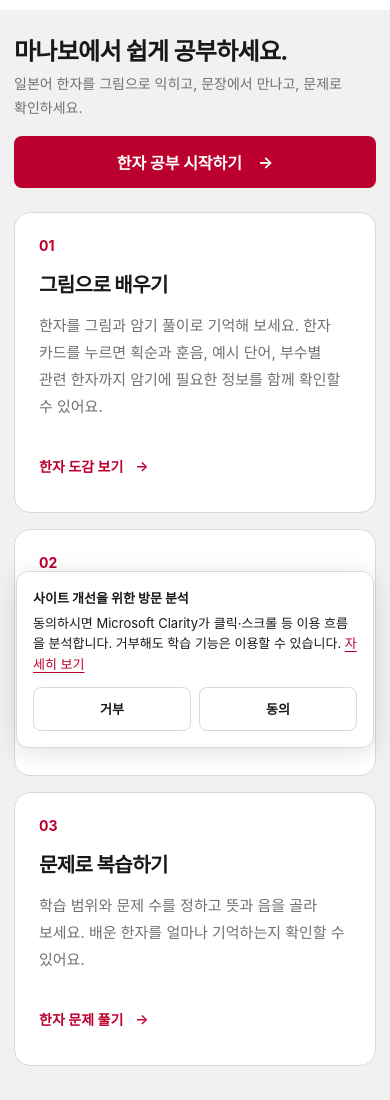
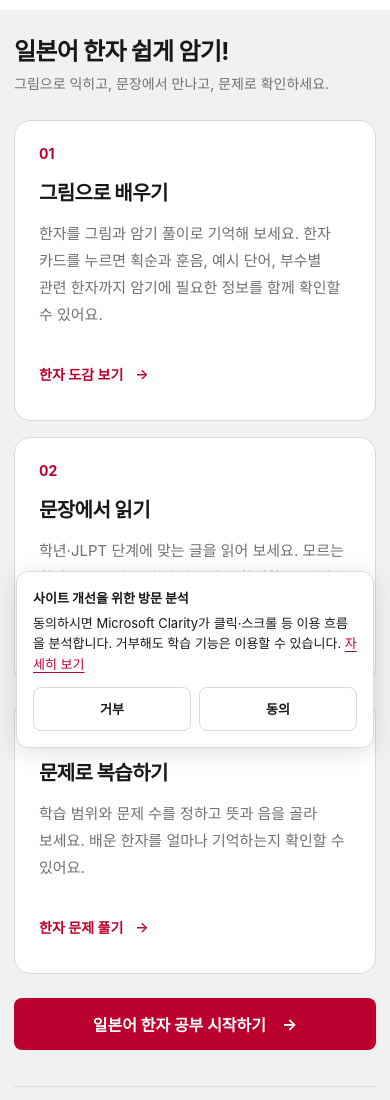
Before and after one commit to shin-kaku/manabo, a website built with Vite: page index.html in a window 390 px wide. Shown: the part 80-1180 px from the top of the page. Built offline with nearby package versions, Linux system fonts and the light colour scheme.

Commit message:
안내 가이드 수정

```diff
--- a/index.html
+++ b/index.html
@@ -64,10 +64,9 @@
         <section class="home-guide" aria-labelledby="guide-title">
           <div class="home-guide-header">
             <div class="home-guide-copy">
-              <h1 id="guide-title">마나보에서 쉽게 공부하세요.</h1>
-              <p class="home-guide-lead">일본어 한자를 그림으로 익히고, 문장에서 만나고, 문제로 확인하세요.</p>
+              <h1 id="guide-title">일본어 한자 쉽게 암기!</h1>
+              <p class="home-guide-lead">그림으로 익히고, 문장에서 만나고, 문제로 확인하세요.</p>
             </div>
-            <a class="home-start" href="/kanji/">한자 공부 시작하기 <span aria-hidden="true">→</span></a>
           </div>
           <ol class="home-steps">
             <li>
@@ -89,6 +88,9 @@
               <a href="/quiz/">한자 문제 풀기 <span aria-hidden="true">→</span></a>
             </li>
           </ol>
+          <div class="home-guide-actions">
+            <a class="home-start" href="/kanji/">일본어 한자 공부 시작하기 <span aria-hidden="true">→</span></a>
+          </div>
         </section>
       </main>
       <footer class="site-footer">
--- a/src/home.css
+++ b/src/home.css
@@ -2,11 +2,13 @@
 .home-main { margin-top: 36px; }
 .home-start { display: inline-flex; align-items: center; justify-content: center; gap: 24px; min-height: 52px; padding: 14px 24px; border-radius: 8px; color: var(--paper); background: var(--accent); font-size: 16px; font-weight: 700; text-decoration: none; }
 .home-start:hover { background: #980024; }
-.home-guide-header { display: grid; grid-template-columns: minmax(0, 1fr) auto; align-items: stretch; gap: 24px; margin-bottom: 24px; }
+.home-guide { display: grid; grid-template-columns: minmax(0, 1fr) auto; grid-template-areas: "header actions" "steps steps"; gap: 24px; }
+.home-guide-header { grid-area: header; }
+.home-guide-actions { grid-area: actions; display: flex; justify-content: center; }
 .home-guide-copy { min-width: 0; }
 .home-guide h1 { margin: 0; font-size: 28px; line-height: 1.5; letter-spacing: -0.03em; word-break: keep-all; }
 .home-guide-lead { margin: 2px 0 0; color: var(--muted); font-size: 14px; line-height: 1.7; word-break: keep-all; }
-.home-steps { display: grid; grid-template-columns: repeat(3, minmax(0, 1fr)); gap: 16px; margin: 0; padding: 0; list-style: none; }
+.home-steps { grid-area: steps; display: grid; grid-template-columns: repeat(3, minmax(0, 1fr)); gap: 16px; margin: 0; padding: 0; list-style: none; }
 .home-steps li { display: flex; flex-direction: column; padding: 28px; border: 1px solid var(--line); border-radius: var(--radius); background: var(--paper); }
 .home-step-number { color: var(--accent); font-size: 14px; font-weight: 700; }
 .home-steps h2 { margin: 16px 0 0; font-size: 20px; line-height: 1.5; letter-spacing: -0.03em; }
@@ -16,9 +18,8 @@
 .home-main a:focus-visible { outline: 2px solid var(--accent); outline-offset: 5px; }
 @media (max-width: 700px) {
   .home-main { margin-top: 24px; }
-  .home-guide-header { grid-template-columns: 1fr; gap: 16px; }
+  .home-guide { grid-template-columns: minmax(0, 1fr); grid-template-areas: "header" "steps" "actions"; }
   .home-guide h1 { font-size: 24px; }
-  .home-start { justify-self: end; }
   .home-steps { grid-template-columns: 1fr; }
   .home-steps li { padding: 24px; }
 }
```
